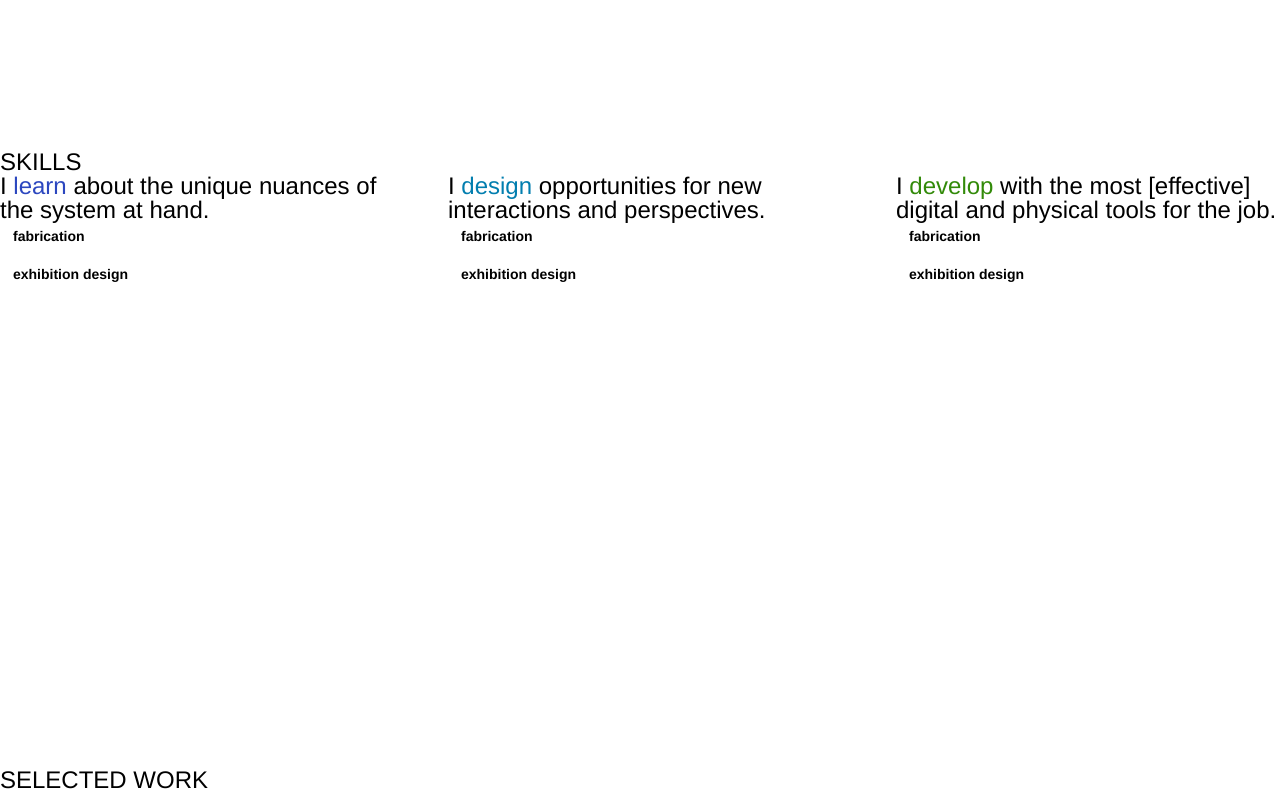
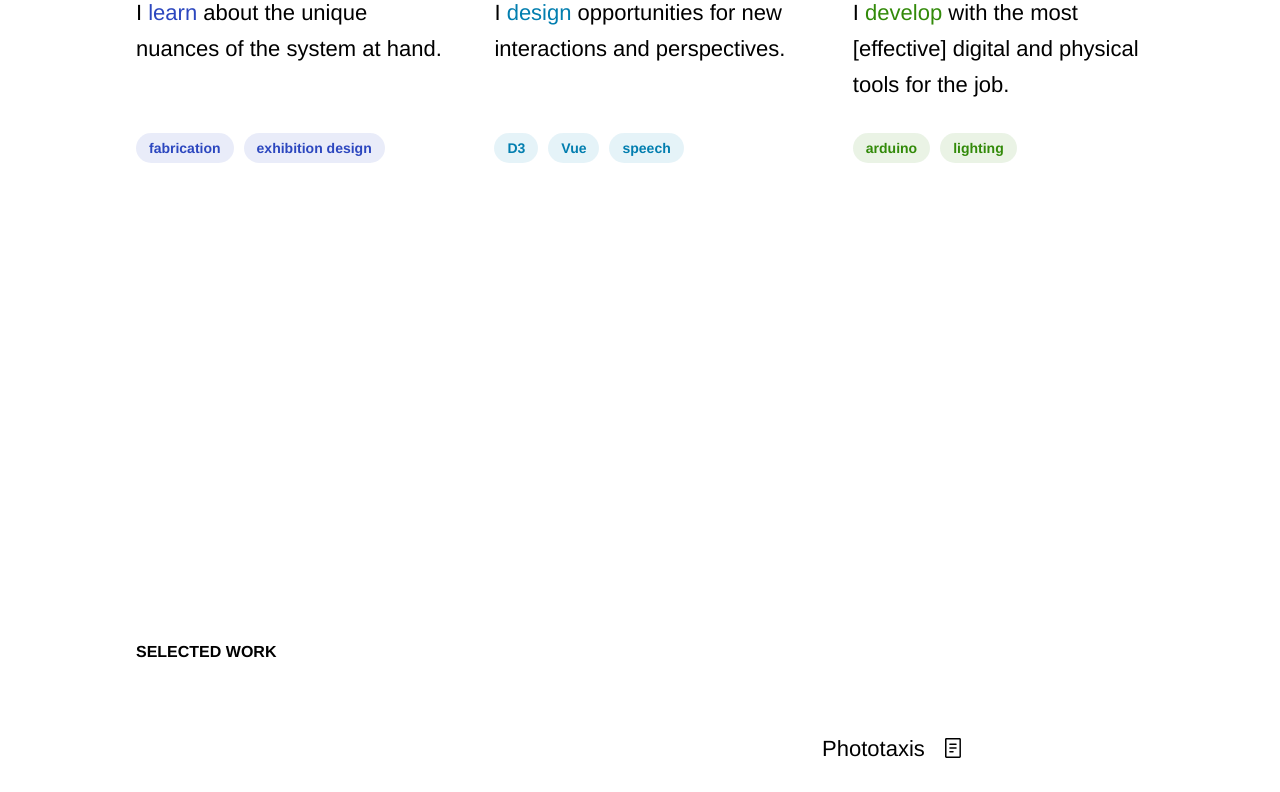
Before and after one commit to srgochman/samgochman, a Vue app: page / in a window 1280 px wide. Shown: the part 1580-2372 px from the top of the page. Built offline with nearby package versions, Linux system fonts and the light colour scheme.

Commit message:
fix css and tags

```diff
--- a/src/App.vue
+++ b/src/App.vue
@@ -1,7 +1,7 @@
 <template>
   <div id="app">
     <div id="nav">
-      <router-link to="/" class="sam-gochman">Sam Gochman</router-link> |
+      <router-link to="/" class="sam-gochman">Sam Gochman</router-link>
       <router-link to="/juices" class="creative-container">
         <div class="creative-img"></div>
         <div class="creative-text">
@@ -37,7 +37,7 @@ export default {
 <style lang="scss">
 @import "./scss/colors.scss";
 @import "./scss/type.scss";
-@import "./scss/reset.scss";
+// @import "./scss/reset.scss";
 
 #app,
 body,
@@ -68,25 +68,10 @@ html {
   display: none;
 }
 
-a {
-  /* display: inline;
-  width: min-content;
-  margin: 0; */
-  text-decoration: none;
-  transition: var(--hover);
-  color: black;
-
-  :hover {
-    /* color: var(--gray); */
-    opacity: 0.4;
-    transition: var(--hover);
-  }
-}
-
 #nav {
   width: 100%;
   padding: 20px 0px;
-  // background-color: white;
+  background-color: white;
   /* border-bottom: lightgray 1px solid; */
   /* box-shadow: rgba(0, 0, 0, 0.15) 0 2px 5px; */
   /* box-shadow: 0 30px 20px white; */
--- a/src/components/Mission.vue
+++ b/src/components/Mission.vue
@@ -47,7 +47,7 @@ export default {
       if (this.idx >= this.endings.length) {
         this.idx = 0;
       }
-    }, 5000);
+    }, 4000);
   },
   beforeDestroy() {
     clearInterval(this.advanceInt);
--- a/src/components/Tags.vue
+++ b/src/components/Tags.vue
@@ -1,18 +1,19 @@
 <template>
   <div class="tags-container">
-    <div v-for="tagCategory in tagCategories" :key="tagCategory.category">
-      <div class="tag" v-for="word in words" :key="word">
-        <span
-          v-if="tagCategory.words.includes(word)"
-          :style="{
-            color: tagCategory.category.color,
-            backgroundColor: tagCategory.category.backgroundColor
-          }"
-        >
-          {{ word }}
-        </span>
-      </div>
+    <!-- <div v-for="tagCategory in tagCategories" :key="tagCategory.category"> -->
+    <div
+      class="tag"
+      v-for="word in words"
+      :key="word"
+      :style="{
+        color: tagCategories[findCategory(word)].color,
+        backgroundColor: tagCategories[findCategory(word)].backgroundColor
+      }"
+    >
+      {{ word }}
     </div>
+    <!-- v-if="tagCategory.words.includes(word)" -->
+    <!-- </div> -->
   </div>
 </template>
 
@@ -29,11 +30,21 @@ export default {
       tagCategories: contents["tags"]
     };
   },
+  methods: {
+    findCategory(word) {
+      for (let i = 0; i < this.tagCategories.length; i++) {
+        if (this.tagCategories[i].words.includes(word)) {
+          return i;
+        }
+      }
+    }
+  },
   computed: {
-    // filteredWords () {
-    //   filters this.words;
-    //   return {
-    //   };
+    // tagCategory() {
+    //   const categories = contents["tags"];
+    //   for (category in categories) {
+    //   }
+    //   return {};
     // }
   },
   components: {}
--- a/src/list-contents.json
+++ b/src/list-contents.json
@@ -51,8 +51,9 @@
       "keyword": "design",
       "color": "var(--blue)",
       "tags": [
-        "fabrication",
-        "exhibition design"
+        "D3",
+        "Vue",
+        "speech"
       ]
     },
     {
@@ -60,8 +61,8 @@
       "keyword": "develop",
       "color": "var(--green)",
       "tags": [
-        "fabrication",
-        "exhibition design"
+        "arduino",
+        "lighting"
       ]
     }
   ],
--- a/src/scss/type.scss
+++ b/src/scss/type.scss
@@ -3,7 +3,7 @@ h1 {
   text-transform: uppercase;
   font-size: 16px;
   font-weight: 800;
-  margin: 0 0 55px 0;
+  margin: 0 0 70px 0;
 }
 
 /* large text */
@@ -31,6 +31,21 @@ p {
   margin: 0 0 16px 0;
 }
 
+a {
+  /* display: inline;
+  width: min-content;
+  margin: 0; */
+  text-decoration: none;
+  transition: var(--hover);
+  color: black;
+}
+
+a:hover {
+    /* color: var(--gray); */
+    opacity: 0.4;
+    transition: var(--hover);
+  }
+
 .underline {
   text-decoration: underline;
 }
--- a/src/views/Home.vue
+++ b/src/views/Home.vue
@@ -79,6 +79,14 @@ export default {
 </script>
 
 <style lang="scss">
+.body {
+  display: flex;
+  flex-direction: column;
+  align-items: flex-start;
+  justify-content: center;
+  width: 1024px;
+}
+
 #diagram-container {
   width: 100%;
   display: flex;
@@ -98,10 +106,6 @@ export default {
   flex-direction: row;
   flex-wrap: wrap;
   justify-content: space-between;
-}
-
-#projects {
-  width: 100%;
 }
 
 #projects-container {
```
